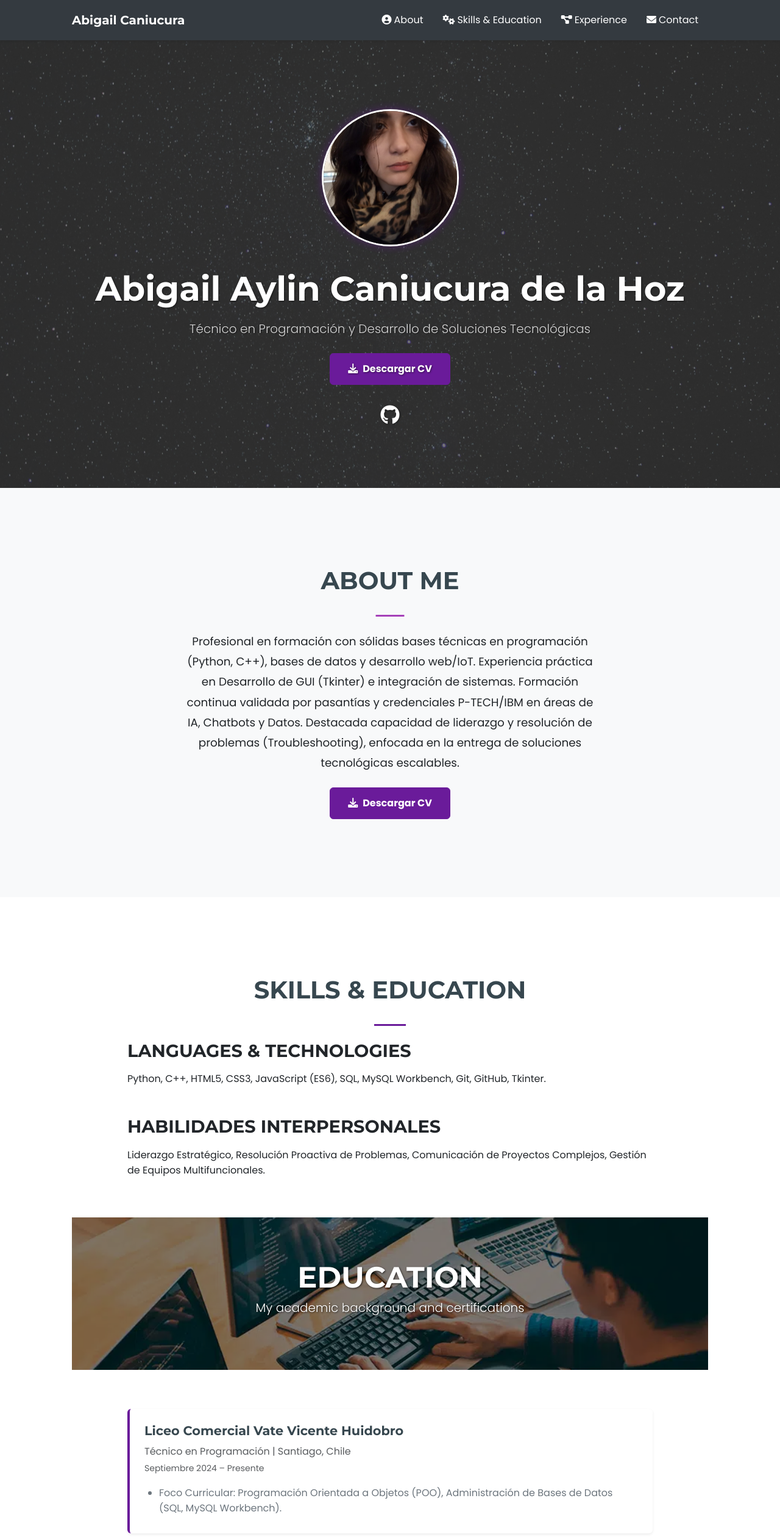
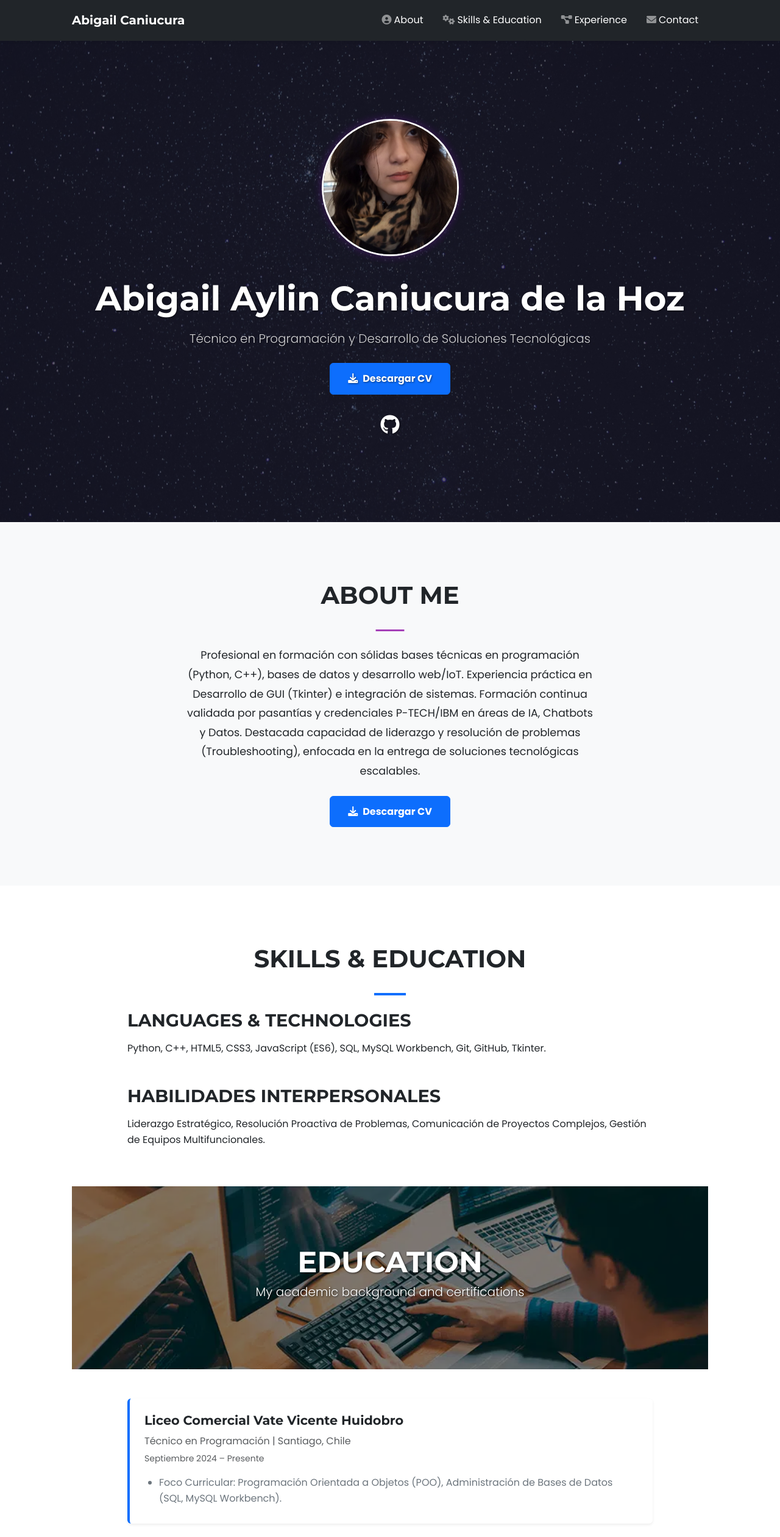
Before and after one commit to AbigailCanicura18/Portafolio_aby, a plain HTML site: page portafolio/index.html in a window 1280 px wide. Shown: the top 2520 px of the page at 61% size. Drawn offline with nearby package versions, Linux system fonts and the light colour scheme.

Commit message:
Actualizar style.css

```diff
--- a/portafolio/assets/css/style.css
+++ b/portafolio/assets/css/style.css
@@ -1,16 +1,16 @@
-/* Variables de color basadas en un esquema neutro con acentos */
+
 :root {
-    --text-dark: #212529; /* Casi negro */
-    --text-muted: #6c757d; /* Gris para texto secundario */
-    --primary-light: #e0f2f7; /* Un celeste muy claro */
-    --primary-dark: #37474f; /* Gris azulado oscuro */
-    --accent-color-1: #6a1b9a; /* Púrpura principal */
-    --accent-color-2: #8e24aa; /* Púrpura más claro */
-    --accent-color-3: #ab47bc; /* Púrpura aún más claro */
+    --text-dark: #212529;
+    --text-muted: #6c757d;
+    --accent-color: #0d6efd; /* Azul Bootstrap (profesional) */
+    --accent-color-dark: #0a58ca; /* Azul más oscuro para hover */
+    --accent-color-purple: #6a1b9a; /* Púrpura de la referencia anterior */
+    --accent-color-purple-light: #8e24aa;
+    --accent-color-purple-lightest: #ab47bc;
     --white: #ffffff;
     --light-gray: #f8f9fa;
-    --dark-gray: #343a40;
-    --header-bg-color: #3e3e3e; /* Fondo oscuro de la cabecera (fallback) */
+    --dark-gray: #212529; /* Casi negro para navbar y footer */
+    --header-bg-color: #1a1a2e; /* Azul muy oscuro para portada */
 }
 
 /* HACE QUE LOS ENLACES DE ANCLA (href="#about") SE DESPLICEN SUAVEMENTE */
@@ -23,6 +23,8 @@ body {
     color: var(--text-dark);
     background-color: var(--white);
     line-height: 1.6;
+    /* Añade padding superior para que el navbar fijo no tape el contenido */
+    padding-top: 56px;
 }
 
 h1, h2, h3, h4, h5, h6 {
@@ -33,7 +35,7 @@ h1, h2, h3, h4, h5, h6 {
 
 .section-heading {
     font-size: 2.5rem;
-    color: var(--primary-dark);
+    color: var(--text-dark); /* Color oscuro, no gris */
     margin-bottom: 2rem;
     text-transform: uppercase;
 }
@@ -48,7 +50,7 @@ hr.divider {
     height: 0.2rem;
     max-width: 3.25rem;
     margin: 1.5rem auto;
-    background-color: var(--accent-color-1);
+    background-color: var(--accent-color);
     border: 0;
     opacity: 1;
 }
@@ -60,18 +62,18 @@ hr.divider {
 }
 
 @keyframes color-change-divider {
-    0% { background-color: var(--accent-color-1); transform: scaleX(1); }
-    50% { background-color: var(--accent-color-2); transform: scaleX(0.5); }
-    100% { background-color: var(--accent-color-3); transform: scaleX(1); }
+    0% { background-color: var(--accent-color-purple); transform: scaleX(1); }
+    50% { background-color: var(--accent-color-purple-light); transform: scaleX(0.5); }
+    100% { background-color: var(--accent-color-purple-lightest); transform: scaleX(1); }
 }
 
 
-/* Navbar Superior Fija (NO Offcanvas) */
+/* BARRA DE NAVEGACIÓN (Estilo Akimi) */
 #mainNav {
-    background-color: var(--dark-gray); /* Oscuro */
+    background-color: var(--dark-gray);
     padding-top: 0.75rem;
     padding-bottom: 0.75rem;
-    box-shadow: 0 0.125rem 0.25rem rgba(0, 0, 0, 0.075);
+    border-bottom: 1px solid var(--dark-gray);
     transition: all 0.3s ease-in-out;
 }
 #mainNav.navbar-scrolled {
@@ -96,12 +98,22 @@ hr.divider {
     color: var(--white);
     font-weight: 500;
     padding: 0.5rem 1rem;
+    transition: color 0.2s ease-in-out;
 }
 #mainNav .navbar-nav .nav-link:hover {
-    color: var(--accent-color-1);
+    color: var(--accent-color);
 }
 #mainNav .navbar-nav .nav-link.active {
-    color: var(--accent-color-1); /* Color para el enlace de la sección activa */
+    color: var(--accent-color); /* Color para el enlace de la sección activa */
+}
+#mainNav .navbar-nav .nav-link i {
+    color: rgba(255, 255, 255, 0.5);
+    margin-right: 8px;
+    transition: color 0.2s ease-in-out;
+}
+#mainNav .navbar-nav .nav-link:hover i,
+#mainNav .navbar-nav .nav-link.active i {
+    color: var(--accent-color);
 }
 
 
@@ -118,10 +130,9 @@ hr.divider {
     align-items: center;
     justify-content: center;
     text-shadow: 1px 1px 3px rgba(0,0,0,0.5);
-    padding-top: 5rem; /* Espacio para la navbar fija */
 }
 
-/* IMAGEN DE FONDO (FLORES) */
+/* IMAGEN DE FONDO (FLORES/ESTRELLAS) */
 .masthead-bg {
     position: absolute;
     top: 0;
@@ -160,10 +171,10 @@ hr.divider {
     width: 110%;
     height: 110%;
     border-radius: 50%;
-    border: 3px dashed var(--accent-color-1);
-    border-top-color: var(--accent-color-2);
-    border-bottom-color: var(--accent-color-3);
-    animation: spin 5s linear infinite; /* 5 segundos para una vuelta */
+    border: 3px dashed var(--accent-color-purple); /* Borde morado */
+    border-top-color: transparent;
+    border-bottom-color: var(--accent-color-purple-lightest);
+    animation: spin 8s linear infinite; /* 8 segundos para una vuelta */
     opacity: 0.8;
 }
 
@@ -182,7 +193,7 @@ hr.divider {
     object-fit: cover;
     border-radius: 50%;
     border: 3px solid var(--white);
-    box-shadow: 0 0 15px rgba(106, 27, 154, 0.5);
+    box-shadow: 0 0 15px rgba(106, 27, 154, 0.5); /* Sombra morada */
     position: relative;
     z-index: 2;
 }
@@ -211,13 +222,13 @@ hr.divider {
     text-decoration: none;
 }
 .masthead .social-link:hover {
-    color: var(--accent-color-1);
+    color: var(--accent-color);
 }
 
 
 /* General Page Sections */
 .page-section {
-    padding: 8rem 0;
+    padding: 6rem 0; /* Padding estándar */
     background-color: var(--light-gray);
 }
 /* Alterna el color de fondo de las secciones */
@@ -226,19 +237,23 @@ hr.divider {
 }
 #skills-education {
     background-color: var(--white); /* Fondo blanco para esta sección */
+    padding-top: 6rem; /* Padding normal */
 }
 #experience {
     background-color: var(--light-gray);
+    padding-top: 0; /* Sin padding superior, ya que el banner lo da */
 }
 #contact {
     background-color: var(--white); /* Fondo blanco para esta sección */
+    padding-top: 0;
 }
 
 
 /* About Section */
 .about-text {
-    font-size: 1.15rem;
+    font-size: 1.1rem; /* Un poco más pequeño y limpio */
     line-height: 1.8;
+    color: var(--text-muted); /* Color de texto más suave */
 }
 
 /* Skills & Education Section */
@@ -262,7 +277,7 @@ hr.divider {
 }
 
 .progress-bar {
-    background-color: var(--accent-color-1);
+    background-color: var(--accent-color);
     border-radius: 5px;
     font-size: 0.6rem;
     line-height: 10px;
@@ -283,13 +298,13 @@ hr.divider {
     padding-bottom: 1rem;
 }
 .soft-skill-item:last-child {
-    border-bottom: 1px solid #e0e0e0; /* Mantener el borde para todos */
+    border-bottom: 1px solid #e0e0e0 !important; /* Mantener el borde para todos */
 }
 
 
 .education-item {
     padding: 1.5rem;
-    border-left: 4px solid var(--accent-color-1);
+    border-left: 4px solid var(--accent-color);
     background-color: var(--white);
     box-shadow: 0 0.125rem 0.25rem rgba(0, 0, 0, 0.05);
     border-radius: 0.25rem;
@@ -313,10 +328,11 @@ hr.divider {
 .project-card {
     border: none;
     box-shadow: 0 0.25rem 0.75rem rgba(0, 0, 0, 0.08);
-    transition: transform 0.2s ease-in-out;
+    transition: transform 0.2s ease-in-out, box-shadow 0.2s ease-in-out;
 }
 .project-card:hover {
-    transform: translateY(-5px);
+    transform: translateY(-5px); /* Efecto de levantar */
+    box-shadow: 0 0.5rem 1.5rem rgba(0, 0, 0, 0.12); /* Sombra más pronunciada */
 }
 .project-card .card-img-top {
     height: 200px;
@@ -335,17 +351,17 @@ hr.divider {
 #contact .form-floating>.form-control:focus~label,
 #contact .form-floating>.form-control:not(:placeholder-shown)~label,
 #contact .form-floating>.form-select~label {
-    color: var(--accent-color-1);
+    color: var(--accent-color);
 }
 #contact .form-control:focus {
-    border-color: var(--accent-color-1);
-    box-shadow: 0 0 0 0.25rem rgba(106, 27, 154, 0.25);
+    border-color: var(--accent-color);
+    box-shadow: 0 0 0 0.25rem rgba(13, 110, 253, 0.25);
 }
 
 /* Botón Primario y Botón XL */
 .btn-primary, .btn-xl {
-    background-color: var(--accent-color-1);
-    border-color: var(--accent-color-1);
+    background-color: var(--accent-color);
+    border-color: var(--accent-color);
     color: var(--white);
     font-weight: 700;
     padding: 0.8rem 1.8rem;
@@ -354,8 +370,8 @@ hr.divider {
     display: inline-block;
 }
 .btn-primary:hover, .btn-xl:hover {
-    background-color: #55167e;
-    border-color: #55167e;
+    background-color: var(--accent-color-dark);
+    border-color: var(--accent-color-dark);
     color: var(--white);
 }
 a.btn-xl {
@@ -380,7 +396,7 @@ a.btn-xl {
     text-decoration: none;
 }
 .social-icons-contact .social-link-contact:hover {
-    color: var(--accent-color-1); /* Color morado al pasar el mouse */
+    color: var(--accent-color); /* Color azul al pasar el mouse */
 }
 
 
@@ -399,7 +415,7 @@ footer .text-white-50 {
     font-weight: 700;
 }
 
-/* DESCRIPCIONES DEL CARRUSEL (MODIFICADO) */
+/* DESCRIPCIONES DEL CARRUSEL */
 .carousel-caption {
     position: static; /* No superpuesto */
     padding-top: 1.25rem;
@@ -445,16 +461,17 @@ footer .text-white-50 {
 /* ESTILO PARA LOS TÍTULOS DE SECCIÓN CON IMAGEN DE FONDO (EDUCATION, EXPERIENCE, CONTACT) */
 .section-header-banner {
     position: relative;
-    height: 250px; /* Altura deseada */
+    height: 300px; /* Altura aumentada */
     display: flex;
     align-items: center;
     justify-content: center;
     background-size: cover;
     background-position: center;
+    background-attachment: fixed; /* Efecto Parallax */
     color: var(--white);
     text-shadow: 1px 1px 3px rgba(0,0,0,0.7);
-    margin-bottom: 4rem; /* Espacio debajo del banner */
-    margin-top: 4rem; /* Espacio encima del banner */
+    margin: 0; /* Sin margen */
+    padding: 0;
 }
 
 .section-header-banner .overlay {
@@ -486,13 +503,16 @@ footer .text-white-50 {
 
 /* Ajuste específico para Contact si no hay imagen de fondo */
 #contact .section-header-banner {
-    background-image: none !important; /* Desactiva la imagen de fondo si no quieres */
-    background-color: var(--primary-dark) !important; /* Usa el color oscuro en su lugar */
+    /* background-image: url('assets/img/header_contact.jpeg'); */ /* Descomenta si tienes una imagen */
+    background-color: var(--primary-dark); /* Fallback si la imagen no carga */
 }
 
 
 /* Media Queries para Responsividad */
 @media (max-width: 991.98px) {
+    body {
+        padding-top: 56px; /* Ajustar el padding del body al tamaño del navbar colapsado */
+    }
     .masthead {
         height: auto;
         padding-top: 8rem;
@@ -502,7 +522,7 @@ footer .text-white-50 {
         font-size: 2.5rem;
     }
     .subheading-header {
-        font-size: 1rem;
+        font-size: 1.1rem;
     }
     .profile-circle-container {
         width: 180px;
@@ -513,6 +533,7 @@ footer .text-white-50 {
     }
     .section-header-banner {
         height: 200px;
+        background-attachment: scroll; /* Desactiva parallax en móvil */
     }
     .section-header-banner h2 {
         font-size: 2.5rem;
```
